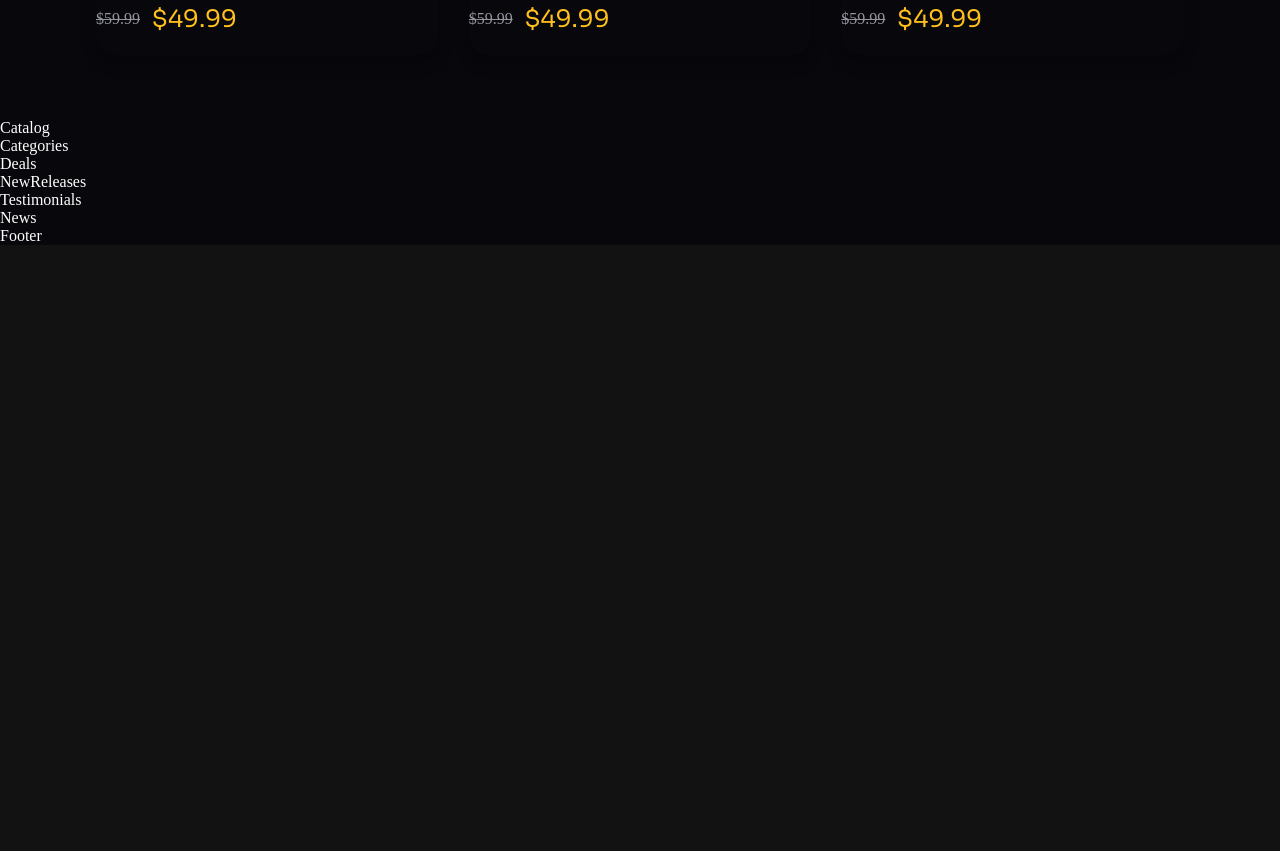
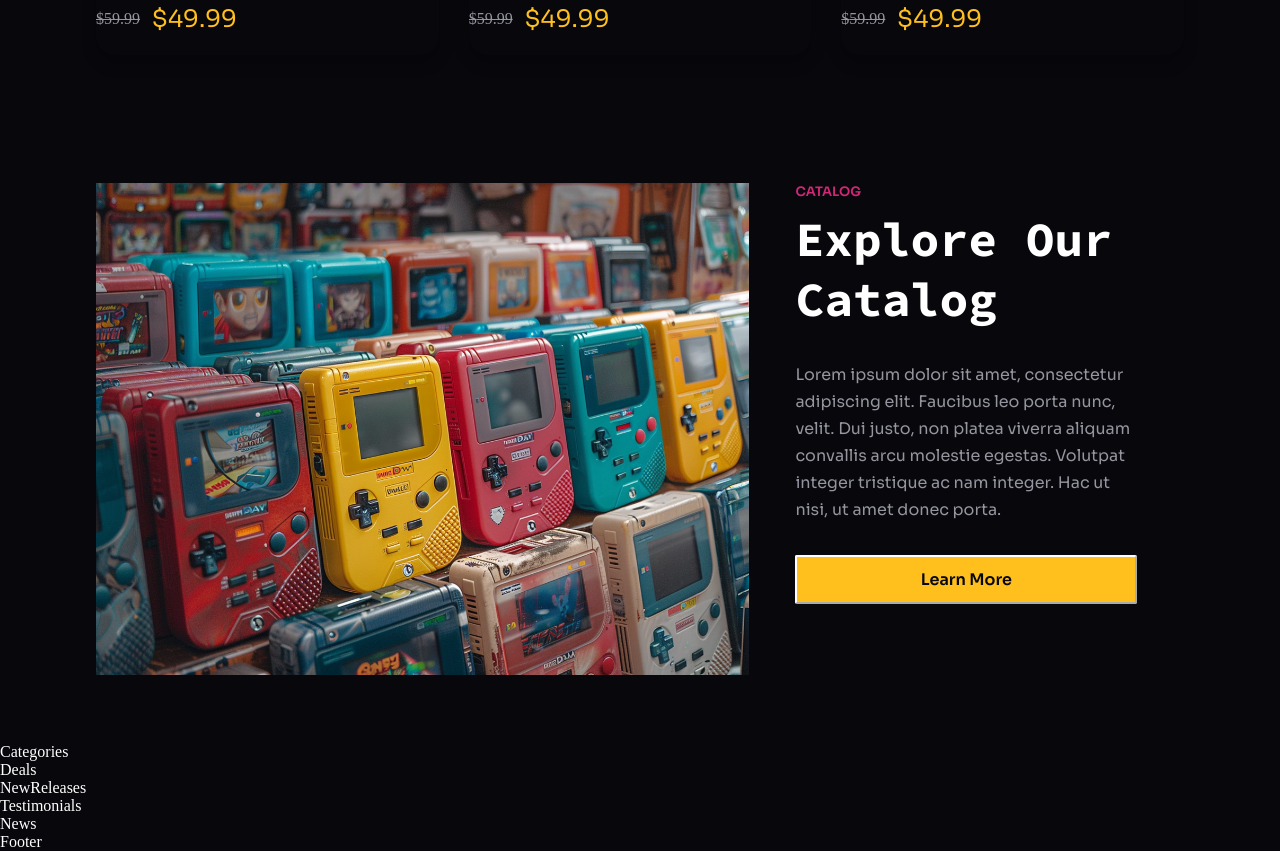
Before and after one commit to brosmar18/storeFront, a React (Vite) app: page / in a window 1280 px wide. Shown: the part 2948-3799 px from the top of the page. Before the commit the page ends 3193 px from the top, so only its background shows below. Built offline with nearby package versions, Linux system fonts and the light colour scheme.

Commit message:
Catalog section added

```diff
--- a/src/assets/index.js
+++ b/src/assets/index.js
@@ -1,4 +1,4 @@
 import logo from "./logo.svg";
+import gameCollection from "./gameCollection.png";
 
-
-export { logo };
+export { logo, gameCollection };
--- a/src/sections/Catalog/Catalog.jsx
+++ b/src/sections/Catalog/Catalog.jsx
@@ -1,7 +1,31 @@
+import { gameCollection } from "../../assets";
 import "./Catalog.scss";
 
 const Catalog = () => {
-  return <div>Catalog</div>;
+  return (
+    <section className="catalog">
+      {/* Image  */}
+      <div className="catalog__image">
+        <img src={gameCollection} alt="game colection" />
+      </div>
+      {/* Text  */}
+      <div className="catalog__text">
+        <div className="catalog__text-container">
+          <div className="heading">
+            <p className="subTitle">Catalog</p>
+            <h2 className="title">Explore Our Catalog</h2>
+          </div>
+          <p className="desc">
+            Lorem ipsum dolor sit amet, consectetur adipiscing elit. Faucibus
+            leo porta nunc, velit. Dui justo, non platea viverra aliquam
+            convallis arcu molestie egestas. Volutpat integer tristique ac nam
+            integer. Hac ut nisi, ut amet donec porta.
+          </p>
+          <button className="button">Learn More</button>
+        </div>
+      </div>
+    </section>
+  );
 };
 
 export default Catalog;
--- a/src/sections/Catalog/Catalog.scss
+++ b/src/sections/Catalog/Catalog.scss
@@ -0,0 +1,108 @@
+@import "../../responsive.scss";
+
+.catalog {
+  display: flex;
+  height: 100%;
+  width: 100%;
+  padding: 4rem 6rem;
+
+  @include lg {
+    padding: 4rem 4rem;
+    gap: 32px;
+  }
+
+  @include md {
+    padding: 4rem;
+  }
+
+  @include sm {
+    padding: 4rem 2rem;
+  }
+
+  @include md {
+    flex-direction: column;
+  }
+
+  .catalog__image {
+    flex: 3;
+    img {
+      min-height: 429px;
+      width: 100%;
+    }
+  }
+
+  .catalog__text {
+    flex: 2;
+    display: flex;
+    justify-content: center;
+
+    .catalog__text-container {
+      max-width: 342px;
+      display: flex;
+      flex-direction: column;
+      gap: 32px;
+      .subTitle {
+        color: var(--secondary-color);
+        font-family: var(--font-sora);
+        font-size: 13px;
+        font-weight: 900;
+        line-height: 18px;
+        text-transform: uppercase;
+        margin-bottom: 8px;
+
+        @include lg {
+          font-size: 12px;
+        }
+
+        @include md {
+          margin-bottom: 4px;
+        }
+      }
+
+      .title {
+        font-family: var(--font-code);
+        font-size: 48px;
+        font-weight: 700;
+
+        @include lg {
+          font-size: 35px;
+        }
+
+        @include md {
+          font-size: 30px;
+        }
+      }
+
+      .desc {
+        font-family: var(--font-sora);
+        font-size: 16px;
+        line-height: 27px;
+        color: var(--gray-color);
+      }
+
+      button {
+        padding: 12px 32px;
+        background-color: var(--yellow-color);
+        border-radius: 2px;
+        font-size: 16px;
+        font-family: var(--font-sora);
+        color: var(--dark-color);
+        font-weight: 700;
+
+        &:hover {
+          background-color: var(--primary-color);
+          transform: scale(1.05);
+          color: #fff;
+        }
+
+        @include lg {
+          padding: 6px 16px;
+        }
+
+        @include md {
+          padding: 4px 10px;
+        }
+      }
+    }
+  }
+}
--- a/src/sections/Popular/Popular.scss
+++ b/src/sections/Popular/Popular.scss
@@ -98,7 +98,8 @@
       }
 
       &:hover {
-        background-color: var(--yellow-color-dark);
+        background-color: var(--primary-color);
+        color: #fff;
       }
     }
   }
```
Also changed, not shown: src/assets/gameCollection.png (added).
